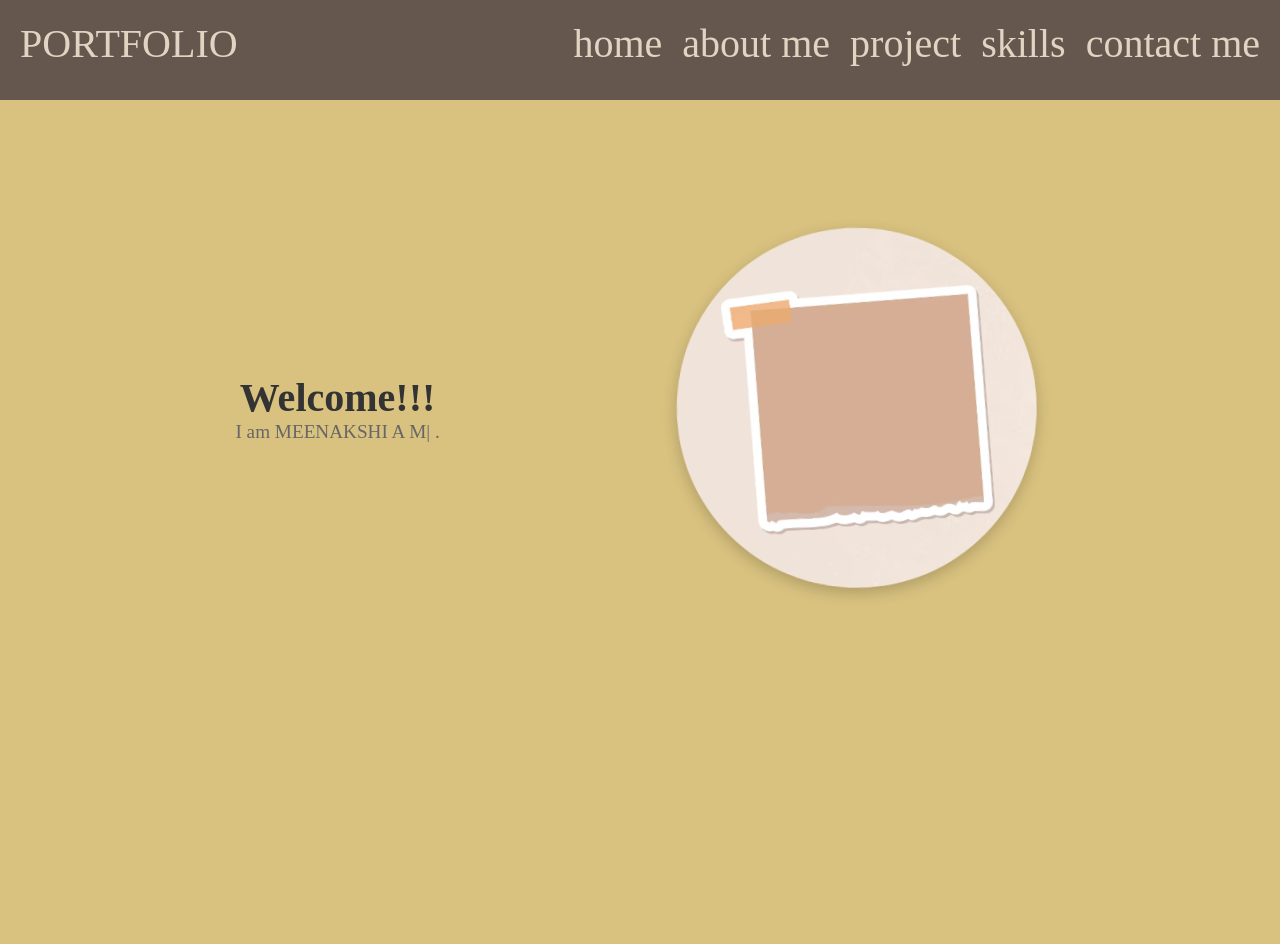
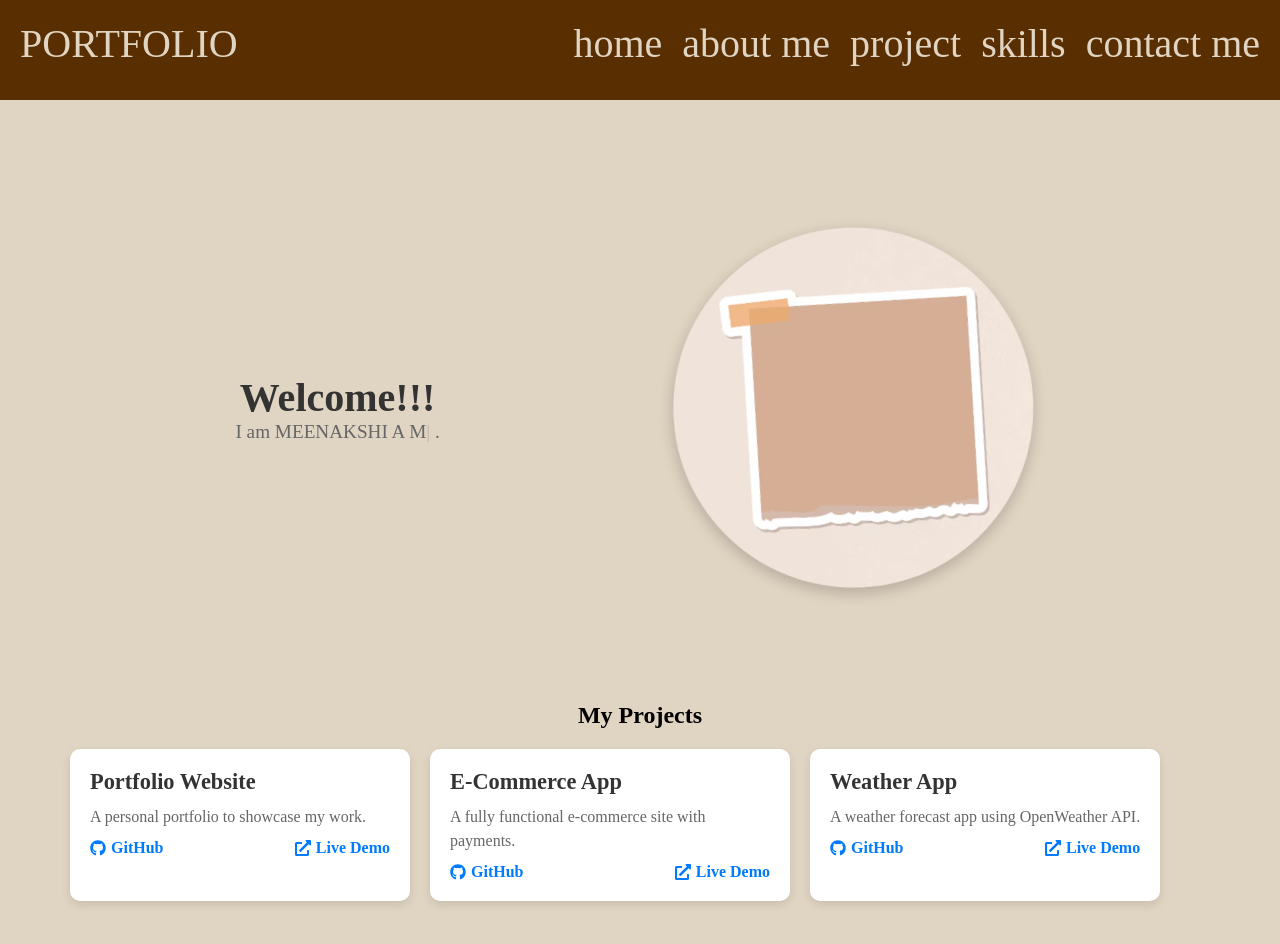
Before and after one commit to MeenakshiAM/portfolio, a React (Vite) app in the folder my-portfolio/: page / in a window 1280 px wide. Shown: the top 944 px of the page. Before the commit the page ends 800 px from the top, so only its background shows below. Built offline with nearby package versions, Linux system fonts and the light colour scheme.

Commit message:
added the project session

```diff
--- a/my-portfolio/package.json
+++ b/my-portfolio/package.json
@@ -12,6 +12,7 @@
   "dependencies": {
     "react": "^19.0.0",
     "react-dom": "^19.0.0",
+    "react-icons": "^5.5.0",
     "typed.js": "^2.1.0"
   },
   "devDependencies": {
--- a/my-portfolio/src/App.jsx
+++ b/my-portfolio/src/App.jsx
@@ -1,12 +1,14 @@
 import "./index.css";
 import Header from "./components/Header.jsx";
 import Home from "./components/Home.jsx";
+import Projects from "./Projects.jsx";
 
 export default function App() {
   return (
     <>
       <Header />
       <Home />
+      <Projects />
     </>
   );
 }
--- /dev/null
+++ b/my-portfolio/src/Projects.jsx
@@ -0,0 +1,35 @@
+import Project from "./components/project";
+
+export default function Projects() {
+  const projectList = [
+    {
+      title: "Portfolio Website",
+      description: "A personal portfolio to showcase my work.",
+      github: "https://github.com/yourusername/portfolio",
+      live: "https://yourportfolio.com",
+    },
+    {
+      title: "E-Commerce App",
+      description: "A fully functional e-commerce site with payments.",
+      github: "https://github.com/yourusername/ecommerce",
+      live: "https://ecommerce.com",
+    },
+    {
+      title: "Weather App",
+      description: "A weather forecast app using OpenWeather API.",
+      github: "https://github.com/yourusername/weather-app",
+      live: "https://weatherapp.com",
+    },
+  ];
+
+  return (
+    <section className="projects">
+      <h2>My Projects</h2>
+      <div className="projects-container">
+        {projectList.map((project, index) => (
+          <Project key={index} {...project} />
+        ))}
+      </div>
+    </section>
+  );
+}
--- /dev/null
+++ b/my-portfolio/src/components/Project.jsx
@@ -0,0 +1 @@
+export default function Project
--- /dev/null
+++ b/my-portfolio/src/components/project.jsx
@@ -0,0 +1,18 @@
+import { FaGithub, FaExternalLinkAlt } from "react-icons/fa";
+
+export default function Project({ title, description, github, live }) {
+  return (
+    <div className="project-card">
+      <h3>{title}</h3>
+      <p>{description}</p>
+      <div className="project-links">
+        <a href={github} target="_blank" rel="noopener noreferrer">
+          <FaGithub /> GitHub
+        </a>
+        <a href={live} target="_blank" rel="noopener noreferrer">
+          <FaExternalLinkAlt /> Live Demo
+        </a>
+      </div>
+    </div>
+  );
+}
--- a/my-portfolio/src/index.css
+++ b/my-portfolio/src/index.css
@@ -4,7 +4,7 @@
 }
 
 .header {
-  background-color: #65574d;
+  background-color: #592e00;
   color: #e0d4c2;
   width: 100%;
   height: 100px;
@@ -24,7 +24,7 @@
 }
 
 body {
-  background-color: #d9c27f;
+  background-color: #e0d4c2;
 }
 .home {
   display: flex;
@@ -77,6 +77,87 @@ body {
   }
 }
 
+/*projects */
+.projects {
+  padding: 50px;
+  text-align: center;
+  overflow: hidden;
+}
+
+.projects-container {
+  display: flex;
+  overflow-x: auto;
+  scroll-behavior: smooth;
+  gap: 20px;
+  padding: 20px;
+  white-space: nowrap;
+  width: 100%;
+}
+
+.project-card {
+  min-width: 300px;
+  max-width: 320px;
+  background: white;
+  padding: 20px;
+  border-radius: 10px;
+  box-shadow: 0px 4px 10px rgba(0, 0, 0, 0.1);
+  text-align: left;
+  white-space: normal; /* Prevents text from overflowing */
+  overflow: hidden;
+  word-wrap: break-word; /* Ensures words wrap properly */
+  flex-shrink: 0; /* Ensures cards don't collapse */
+}
+
+.project-card h3 {
+  font-size: 1.4rem;
+  margin-bottom: 10px;
+  color: #333;
+}
+
+.project-card p {
+  font-size: 1rem;
+  color: #666;
+  line-height: 1.5;
+}
+
+.project-links {
+  display: flex;
+  justify-content: space-between;
+  margin-top: 10px;
+}
+
+.project-links a {
+  text-decoration: none;
+  color: #007bff;
+  font-weight: bold;
+  display: flex;
+  align-items: center;
+  gap: 5px;
+}
+
+.project-links a:hover {
+  color: #0056b3;
+}
+
+/* Hide scrollbar but allow scrolling */
+.projects-container::-webkit-scrollbar {
+  display: none;
+}
+
+/* Responsive Fixes */
+@media (max-width: 768px) {
+  .projects-container {
+    flex-wrap: nowrap;
+    overflow-x: auto;
+    scroll-behavior: smooth;
+  }
+
+  .project-card {
+    min-width: 280px;
+    max-width: 280px;
+  }
+}
+
 /* Mobile Optimization */
 @media (max-width: 768px) {
   .home {
```
Also changed, not shown: 1 other file (tests, documents, lock files or other folders).
